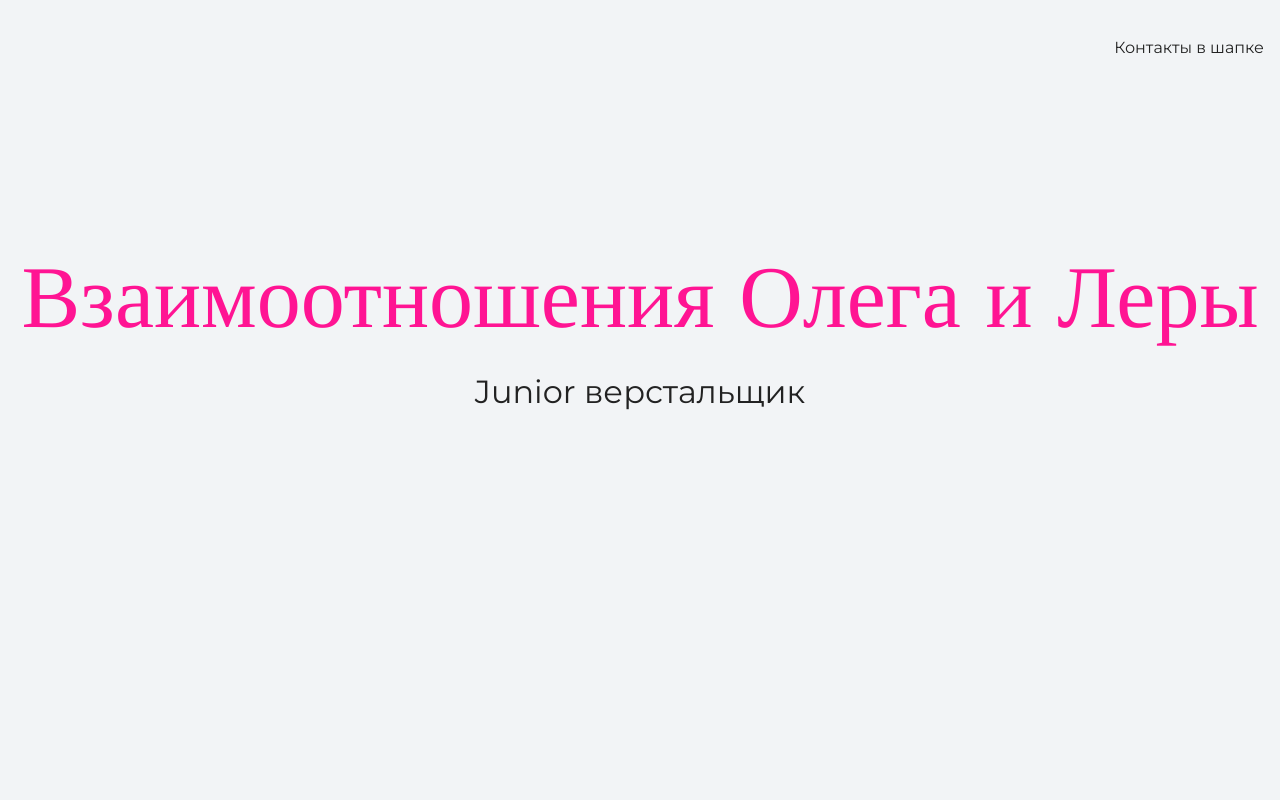
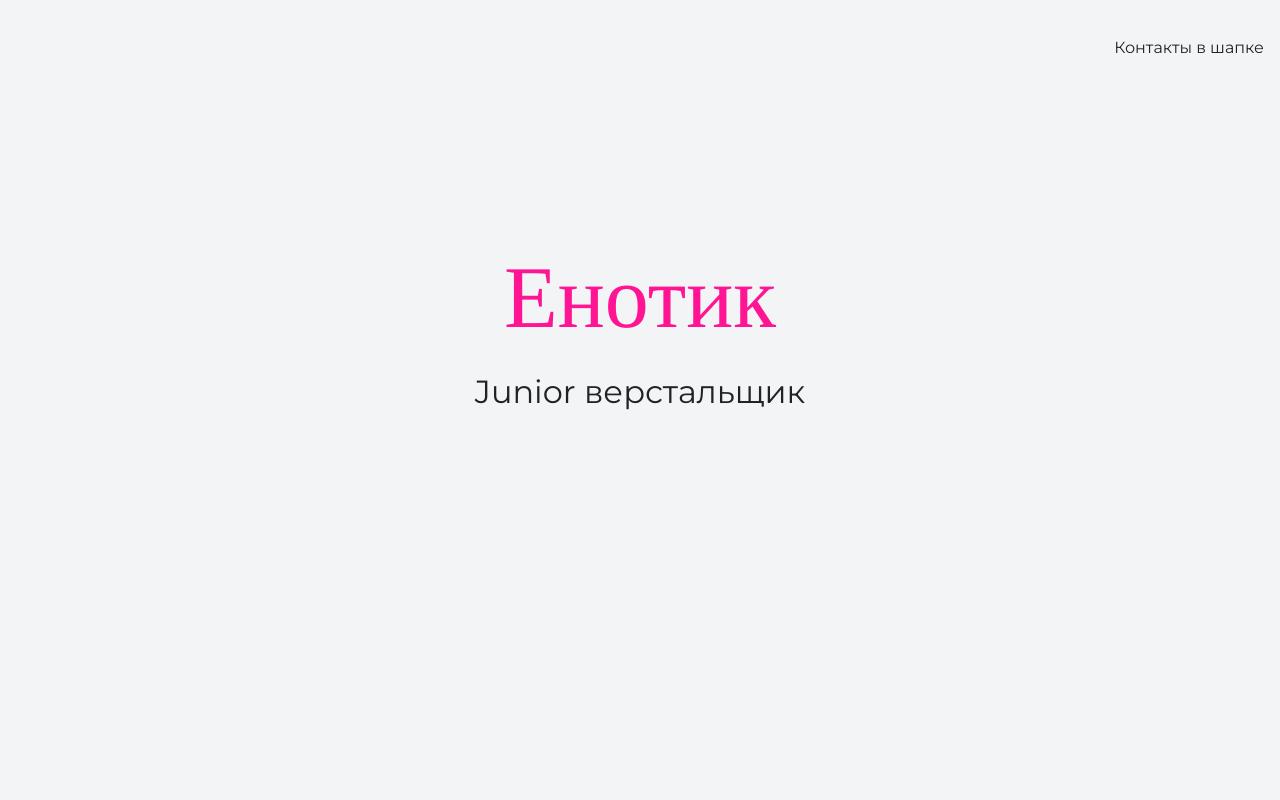
Before and after one commit to Geor-Bayankin/my-site, a plain HTML site: page index.html in a window 1280 px wide. Shown: the top 800 px of the page. Drawn offline with nearby package versions, Linux system fonts and the light colour scheme.

Commit message:
Add files via upload

```diff
--- a/index.html
+++ b/index.html
@@ -16,7 +16,7 @@
 
     <section class="hero-image">
       <div class="container">
-         <h1 class="heading">Взаимоотношения Олега и Леры</h1>
+         <h1 class="heading">Енотик</h1>
          <p>Junior верстальщик</p>
       </div>
     </section>
```
